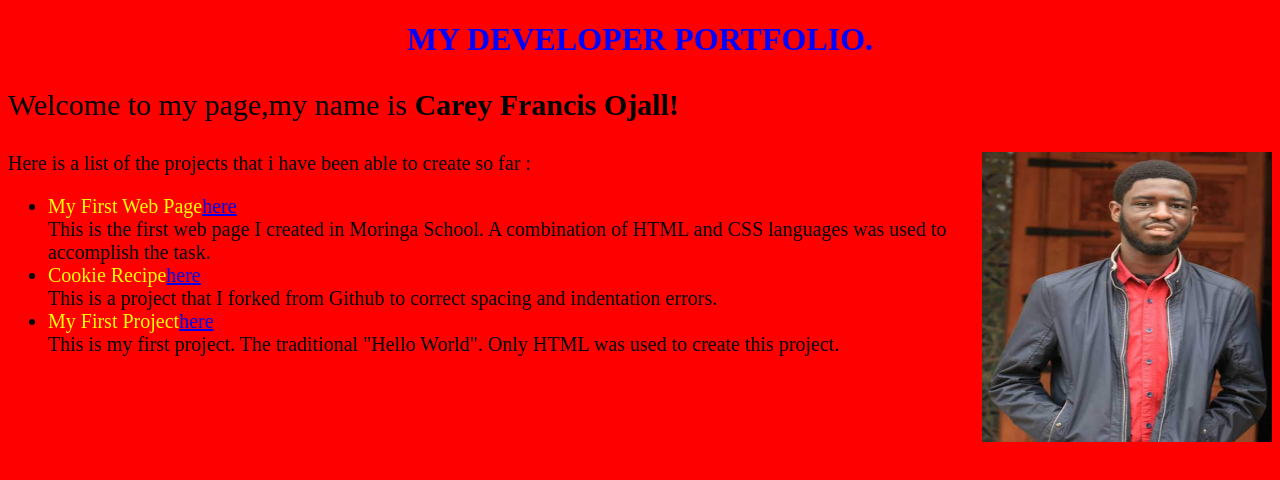
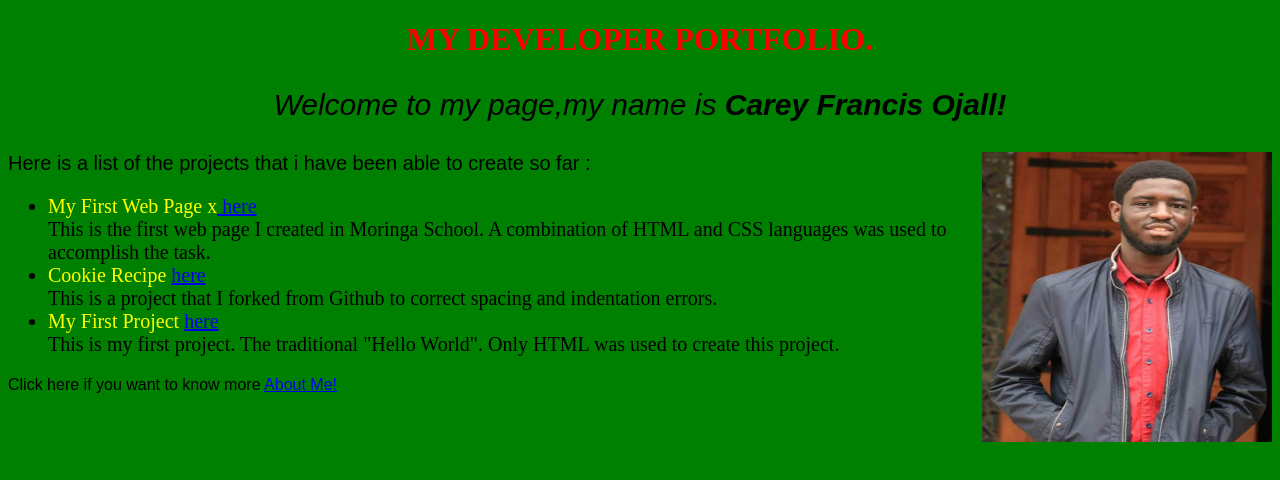
Before and after one commit to CareyFrancis/Carey-Portfolio, a plain HTML site: page Week1-IP.html in a window 1280 px wide. Drawn offline with Linux system fonts and the light colour scheme.

Commit message:
Added a new paragraph p to the file

```diff
--- a/Week1-IP.css
+++ b/Week1-IP.css
@@ -1,13 +1,13 @@
 body{
-  background-color: red;
+  background-color: green;
 }
 h1{
-  color: blue;
+  color: red;
   text-align: center;
-  background-color: red;
+  background-color: green;
 }
 .p1{
-  color:
+  font-style: oblique;
   text-align: center;
   font-size: 30px;
 }
@@ -24,3 +24,7 @@ img{
 .project{
   color: yellow;
 }
+p{
+  font-family: sans-serif;
+  font-size: 10;
+}
--- a/Week1-IP.html
+++ b/Week1-IP.html
@@ -14,14 +14,15 @@
     <div class="p2">
       <p>Here is a list of the projects that i have been able to create so far :
         <ul>
-          <li><span class="project">My First Web Page</span><a href="https://github.com/CareyFrancis/first-webpage">here</a></li>
+          <li><span class="project">My First Web Page x</span><a href="https://github.com/CareyFrancis/first-webpage"> here</a></li>
               This is the first web page I created in Moringa School. A combination of HTML and CSS languages was used to accomplish the task.
-          <li><span class="project">Cookie Recipe</span><a href="https://github.com/CareyFrancis/cookie-recipe">here</a></li>
+          <li><span class="project">Cookie Recipe </span><a href="https://github.com/CareyFrancis/cookie-recipe"> here</a></li>
               This is a project that I forked from Github to correct spacing and indentation errors.
-          <li><span class="project">My First Project</span><a href="https://github.com/CareyFrancis/hello-world">here</a></li>
+          <li><span class="project">My First Project </span><a href="https://github.com/CareyFrancis/hello-world"> here</a></li>
               This is my first project. The traditional "Hello World". Only HTML was used to create this project.
         </ul>
       </p>
     </div>
+    <p>Click here if you want to know more <a href="Week1-about-me.html"> About Me!</a></p>
   </body>
 </html>
```
